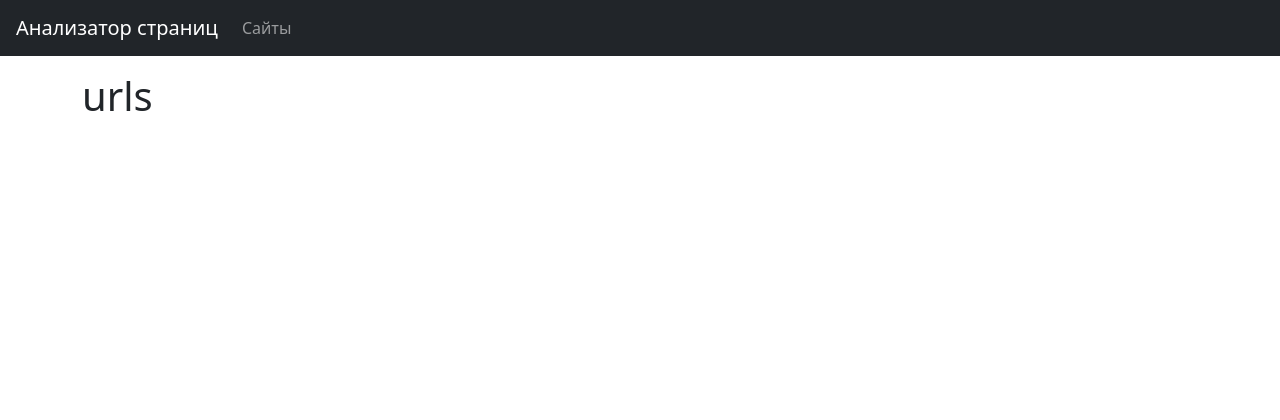
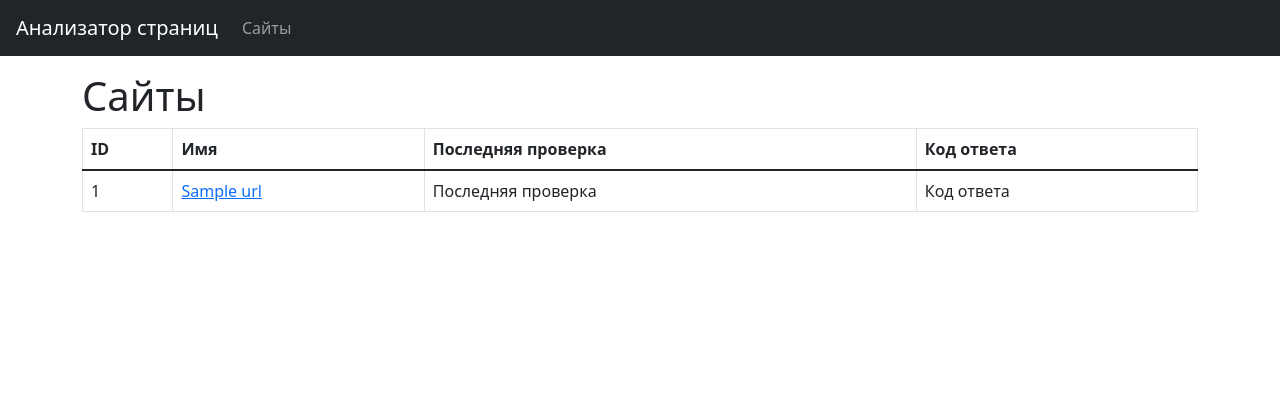
Before and after one commit to MKashtanov/python-project-83, a Flask app: page /urls in a window 1280 px wide. Shown: the top 420 px of the page. Run offline with Flask 3, Linux system fonts and the light colour scheme; a database or web service that is not in the repository returns one stand-in record (values such as "Sample title"); some libraries are stand-ins or nearby versions.

Commit message:
step 3. Add postgresql and new routing

```diff
--- /dev/null
+++ b/database.sql
@@ -0,0 +1,5 @@
+CREATE TABLE urls (
+	id bigint PRIMARY KEY,
+	name varchar(255) NOT NULL,
+	created_at timestamp NOT NULL
+);
--- a/page_analyzer/app.py
+++ b/page_analyzer/app.py
@@ -1,13 +1,79 @@
-from flask import Flask, request, render_template
+from flask import (
+    Flask,
+    flash,
+    get_flashed_messages,
+    redirect,
+    render_template,
+    request,
+    url_for,
+)
+from . repository import UrlsRepository
+from . validator import validate
+import os
+from dotenv import load_dotenv
+
+load_dotenv()
+DATABASE_URL = os.getenv('DATABASE_URL')
+SECRET_KEY = os.getenv('SECRET_KEY')
+
+repo = UrlsRepository(DATABASE_URL)
 
 app = Flask(__name__)
+app.config['SECRET_KEY'] = SECRET_KEY
 
 
 @app.route('/')
 def index():
-    return render_template('index.html')
+    url = {}
+    messages = get_flashed_messages(with_categories=True)
+    return render_template(
+        'index.html',
+        url=url,
+        messages=messages,
+    )
+
+
+@app.post('/urls')
+def add_url():
+    messages = get_flashed_messages(with_categories=True)
+    data = request.form.to_dict()
+    error, url = validate(data.get('url'))
+    if error:
+        flash(f'Ошибка: {error}', 'danger')
+        return render_template(
+            'index.html',
+            url=url,
+            messages=messages,
+        ), 422
+    old_url = repo.find(name=url)
+    if not old_url:
+        repo.add(url)
+        flash(f'Добавлен новый сайт {url}', 'success')
+    else:
+        flash(f'Сайт уже присутствует {url}', 'warning')
+    return redirect(url_for('urls'))
 
 
 @app.route('/urls')
 def urls():
-    return render_template('urls.html')
+    messages = get_flashed_messages(with_categories=True)
+    return render_template(
+        'urls.html',
+        urls=repo.get_all(),
+        messages=messages,
+    )
+
+
+@app.route('/urls/<id>')
+def url_view(id):
+    messages = get_flashed_messages(with_categories=True)
+    url = repo.find(id=id)
+    if url:
+        return render_template(
+            'url.html',
+            url=url[0],
+            messages=messages,
+        )
+    return render_template(
+           'not_found.html',
+    ), 404
--- /dev/null
+++ b/page_analyzer/repository.py
@@ -0,0 +1,60 @@
+# import json
+# import sys
+# import uuid
+import datetime
+import psycopg2
+from psycopg2.extras import NamedTupleCursor
+
+
+class UrlsRepository:
+    conn = None
+
+    def __init__(self, database_url):
+        try:
+            self.conn = psycopg2.connect(database_url)
+            print('Connection to database is OK')
+        except psycopg2.OperationalError as e:
+            print(f'Unable to connect!\n{e}')
+            # sys.exit(1)
+            # print('Can`t establish connection to database')
+
+    def __get_next_id(self, table):
+        select_query = f'SELECT MAX(id) FROM {table};'
+        with self.conn.cursor() as curs:
+            curs.execute(select_query)
+            record = curs.fetchone()
+        id = record[0]
+        result = 1 if id is None else id + 1
+        return result
+
+    def add(self, url):
+        new_id = self.__get_next_id('urls')
+        current_date = datetime.datetime.now()
+        insert_query = """INSERT INTO urls (id, name, created_at) VALUES (%s, %s, %s);"""
+        item_tuple = (new_id, url, current_date)
+
+        with self.conn.cursor() as curs:
+            curs.execute(insert_query, item_tuple)
+        self.conn.commit()
+        print(f'1 запись успешно вставлена. id={new_id}')
+        result = self.find(name=url)
+        return result
+
+    def find(self, id=None, name=None):
+        result = None
+        key, value = None, None
+        if id:
+            key, value = 'id', str(id)
+        elif name:
+            key, value = 'name', str(name)
+        if key:
+            with self.conn.cursor(cursor_factory=NamedTupleCursor) as curs:
+                curs.execute(f"SELECT * from urls WHERE {key}=%s", (value,))
+                result = curs.fetchall()
+        return result
+
+    def get_all(self):
+        with self.conn.cursor(cursor_factory=NamedTupleCursor) as curs:
+            curs.execute(f"SELECT * from urls ORDER BY id DESC")
+            result = curs.fetchall()
+        return result
--- a/page_analyzer/templates/base.html
+++ b/page_analyzer/templates/base.html
@@ -4,7 +4,6 @@
   <meta charset="UTF-8">
   <meta name="viewport" content="width=device-width, initial-scale=1.0">
   <title>Анализатор страниц - {% block title %} {% endblock %}</title>
-
   <link href="https://cdn.jsdelivr.net/npm/bootstrap@5.1.3/dist/css/bootstrap.min.css" rel="stylesheet" integrity="sha384-1BmE4kWBq78iYhFldvKuhfTAU6auU8tT94WrHftjDbrCEXSU1oBoqyl2QvZ6jIW3" crossorigin="anonymous">
 </head>
 <body class="min-vh-100 d-flex flex-column">
@@ -19,6 +18,13 @@
     </nav>
   </header>
   <main class="flex-grow-1">
+    {% if messages %}
+      {% for category, message in messages %}
+        <div class="alert alert-{{ category }}" role="alert">
+          {{ message }}
+        </div>
+      {% endfor %}
+    {% endif %}
     <div class="container-lg mt-3">
       {% block content %}
       {% endblock %}
@@ -31,6 +37,5 @@
       </div>
     </div>
   </footer>
-
 </body>
 </html>
--- a/page_analyzer/templates/index.html
+++ b/page_analyzer/templates/index.html
@@ -9,8 +9,8 @@ Index
   <div class="col-12 col-md-10 col-lg-8 mx-auto border rounded-3 bg-light p-5">
     <h1 class="display-3">Анализатор страниц</h1>
     <p class="lead">Бесплатно проверяйте сайты на SEO-пригодность</p>
-    <form action="/urls " method="post" class="d-flex justify-content-center">
-      <input type="text" name="url" placeholder="https://www.example.com" value="" class="form-control form-control-lg" required>
+    <form action="{{ url_for('add_url') }}" method="post" class="d-flex justify-content-center">
+      <input type="text" name="url" placeholder="https://www.example.com" value="{{ url|default('', true) }}" class="form-control form-control-lg" required>
       <input type="submit" class="btn btn-primary  btn-lg ms-3 px-5 text-uppercase mx-3" value="Проверить">
     </form>
   </div>
--- a/page_analyzer/templates/urls.html
+++ b/page_analyzer/templates/urls.html
@@ -4,5 +4,33 @@ urls
 {% endblock %}
 
 {% block content %}
-<h1>urls</h1>
+  <h1>Сайты</h1>
+
+  <div class="table-responsive">
+    <table class="table table-bordered table-hover text-nowrap" data-test="urls">
+      <thead>
+      <tr>
+        <th>ID</th>
+        <th>Имя</th>
+        <th>Последняя проверка</th>
+        <th>Код ответа</th>
+      </tr>
+      </thead>
+      <tbody>
+      {% for url in urls %}
+      <tr>
+        <td>{{ url.id }}</td>
+        <td>
+          <a href="{{ url_for('url_view', id=url.id) }}">
+            {{ url.name }}
+          </a>
+        </td>
+        <td>Последняя проверка</td>
+        <td>Код ответа</td>
+      </tr>
+      {% endfor %}
+      </tbody>
+    </table>
+  </div>
+
 {% endblock %}
--- a/pyproject.toml
+++ b/pyproject.toml
@@ -10,6 +10,10 @@ packages = [{include = "page_analyzer"}]
 python = "^3.10"
 Flask = "^3.0.0"
 gunicorn = "^21.2.0"
+pip = "^23.3.2"
+python-dotenv = "^1.0.0"
+psycopg2-binary = "^2.9.9"
+validators = "^0.22.0"
 
 [build-system]
 requires = ["poetry-core"]
```
Also changed, not shown: page_analyzer/templates/not_found.html (added, +9 -0 lines), page_analyzer/templates/url.html (added, +60 -0 lines), page_analyzer/validator.py (added, +17 -0 lines), 3 other files.
